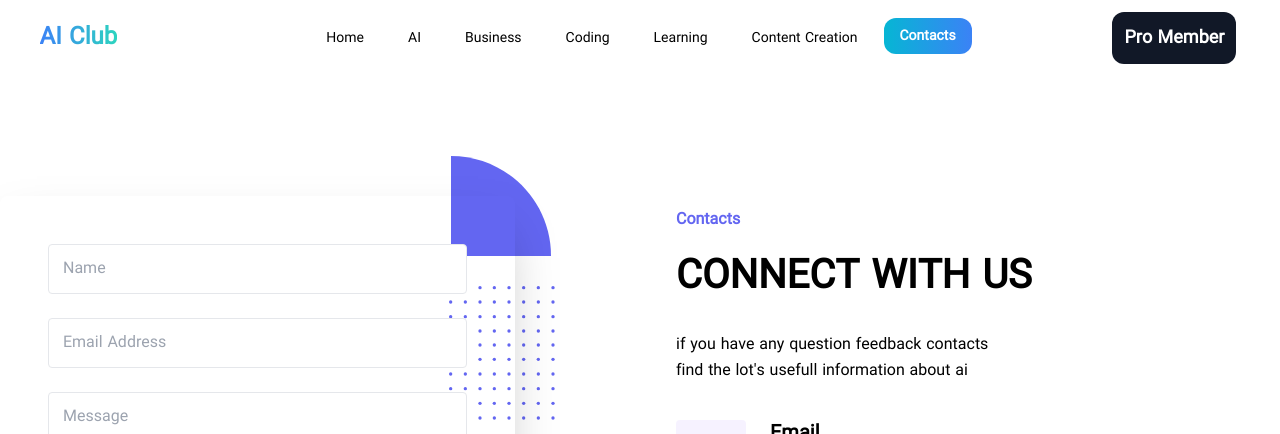
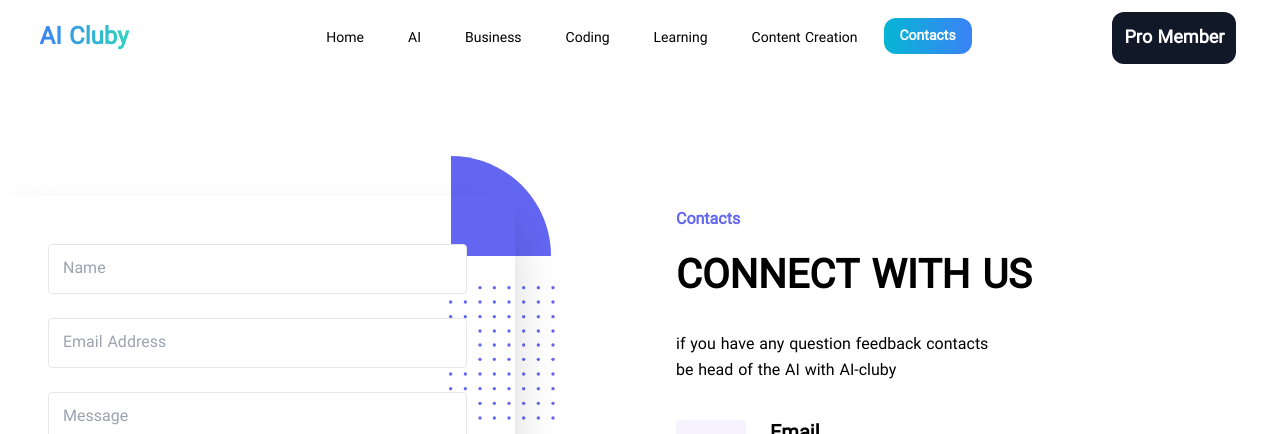
Before and after one commit to homayunmmdy/Javascript-Mosh, a Next.js app: page /contacts in a window 1280 px wide. Shown: the top 434 px of the page. Built offline with nearby package versions, Linux system fonts and the light colour scheme.

Commit message:
improve script packagejson name log and description

```diff
--- a/app/components/MainSlider.jsx
+++ b/app/components/MainSlider.jsx
@@ -42,7 +42,6 @@ const MainSlider = () => {
                     slidesPerView={1}
                     navigation
                     loop={true}
-                    onSwiper={(swiper) => console.log(swiper)}
                 >
                     {data.map((filteredData, _index) => (
                         <SwiperSlide key={_index}>
--- a/app/config/site.js
+++ b/app/config/site.js
@@ -1,6 +1,6 @@
 const SiteConfig = {
-  name: "AI Club",
-  description: " find the lot's usefull information about ai",
+  name: "AI Cluby",
+  description: "be head of the AI with AI-cluby",
   lang: "en",
   dir: "ltr",
   nav: [
--- a/app/layout.jsx
+++ b/app/layout.jsx
@@ -5,6 +5,7 @@ import SiteConfig from "@/app/config/site"
 import Navbar from "./components/Navbar";
 import Feedback from "./components/Feedback";
 import Footer from "./components/Footer";
+import Script from "next/script";
 const inter = Inter({ subsets: ["greek"] });
 
 export const metadata = {
@@ -14,8 +15,8 @@ export const metadata = {
 
 const header = (
   <>
-    <script async src="https://www.googletagmanager.com/gtag/js?id=G-TMH041X0TK"></script>
-    <script
+    <Script async src="https://www.googletagmanager.com/gtag/js?id=G-TMH041X0TK"/>
+    <Script
       dangerouslySetInnerHTML={{
         __html: `
         window.dataLayer = window.dataLayer || [];
--- a/package.json
+++ b/package.json
@@ -1,5 +1,5 @@
 {
-  "name": "royal-web",
+  "name": "ai-cluby",
   "version": "0.1.0",
   "private": true,
   "scripts": {
```
